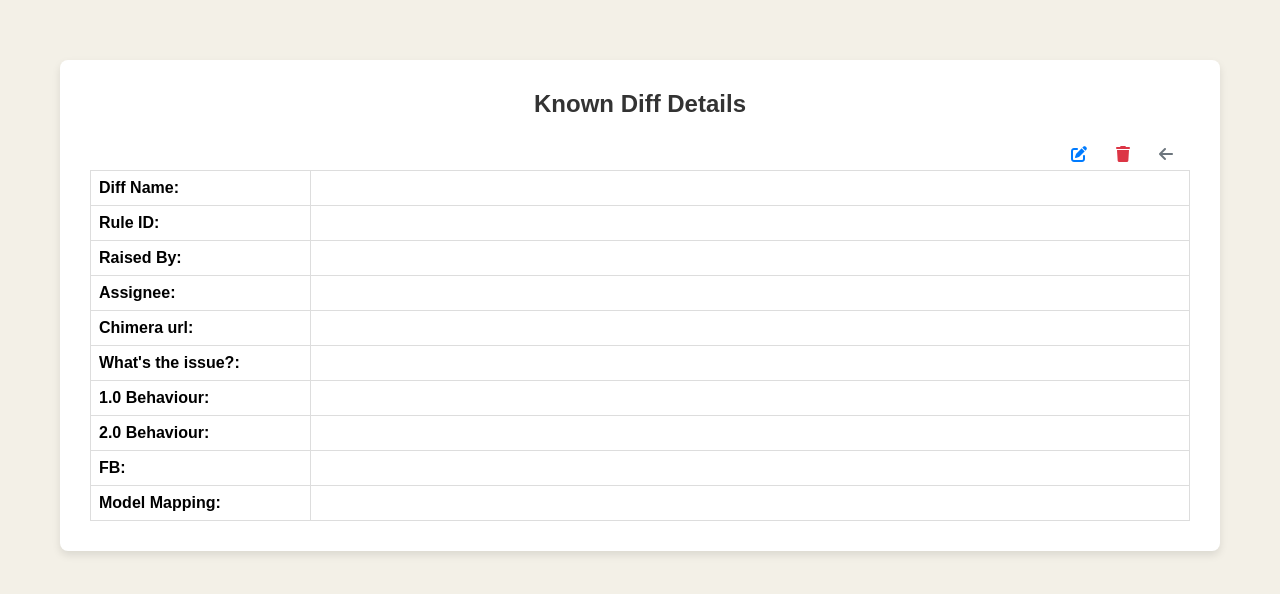
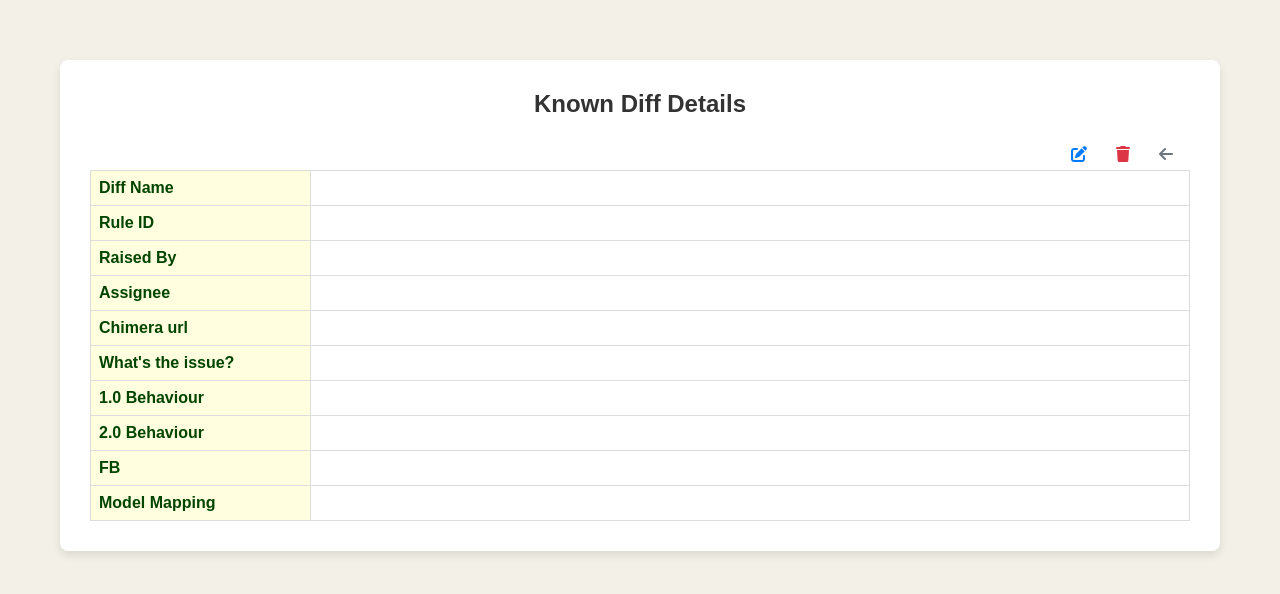
Before and after one commit to mohan277/known-diff-automation, a Django app: template templates/detail_known_diff.html in a window 1280 px wide. Shown: the top 594 px of the page. Run offline with Django 4.2, Linux system fonts and the light colour scheme; the template is opened without the code that fills it, so the values that code supplies are empty.

Commit message:
css changes in detail page

```diff
--- a/templates/create_known_diff.html
+++ b/templates/create_known_diff.html
@@ -83,9 +83,9 @@
                     </div>
                     <details>
                         <summary>
-                                <button style="border: 1px solid black;" class="toggle-code" type="submit">Create Known Diff</button>
-                                <button style="border: 1px solid black; margin-left: 10px; background-color: whitesmoke; width: 113px;" class="toggle-code">
-                                    <a style="text-decoration: none; color: black;" href="{% url 'list_known_diff' %}">Cancel</a></button>
+                                <button style="border: 1px solid black; background-color: #28a745; font-weight: bold;" class="toggle-code" type="submit">Submit</button>
+                                <button style="border: 1px solid black; margin-left: 10px; background-color: whitesmoke; font-weight: bold;" class="toggle-code">
+                                    <a style="text-decoration: none; color: black;" href="{% url 'list_known_diff' %}?per_page=2">Cancel</a></button>
                         </summary>
                     </details>
                 </form>
--- a/templates/detail_known_diff.html
+++ b/templates/detail_known_diff.html
@@ -59,6 +59,8 @@
             width: 20%;
             text-align: left;
             font-weight: bold;
+            color: #004400;
+            background-color: #FFFFDF;
         }
         .action-buttons {
             margin-top: 20px;
@@ -109,50 +111,50 @@
                     <i class="fa fa-trash"></i>
                 </a>
                 <!-- Back Button -->
-                <a href="{% url 'list_known_diff' %}" class="btn btn-secondary" title="Back">
+                <a href="{% url 'list_known_diff' %}?per_page=2" class="btn btn-secondary" title="Back">
                     <i class="fa fa-arrow-left"></i>
                 </a>
             </div>
             <table>
                 <tbody>
                     <tr>
-                        <td class="first-col">Diff Name:</td>
+                        <td class="first-col">Diff Name</td>
                         <td>{{known_diff_details.diff_name}}</td>
                     </tr>
                     <tr>
-                        <td class="first-col">Rule ID:</td>
+                        <td class="first-col">Rule ID</td>
                         <td>{{known_diff_details.rule_id}}</td>
                     </tr>
                     <tr>
-                        <td class="first-col">Raised By:</td>
+                        <td class="first-col">Raised By</td>
                         <td>{{known_diff_details.raised_by_name}}</td>
                     </tr>
                     <tr>
-                        <td class="first-col">Assignee:</td>
+                        <td class="first-col">Assignee</td>
                         <td>{{known_diff_details.assigned_to_name}}</td>
                     </tr>
                     <tr>
-                        <td class="first-col">Chimera url:</td>
+                        <td class="first-col">Chimera url</td>
                         <td>{{known_diff_details.diff_url}}</td>
                     </tr>
                     <tr>
-                        <td class="first-col">What's the issue?:</td>
+                        <td class="first-col">What's the issue?</td>
                         <td>{{known_diff_details.issue_description}}</td>
                     </tr>
                     <tr>
-                        <td class="first-col">1.0 Behaviour:</td>
+                        <td class="first-col">1.0 Behaviour</td>
                         <td>{{known_diff_details.behaviour1}}</td>
                     </tr>
                     <tr>
-                        <td class="first-col">2.0 Behaviour:</td>
+                        <td class="first-col">2.0 Behaviour</td>
                         <td>{{known_diff_details.behaviour2}}</td>
                     </tr>
                     <tr>
-                        <td class="first-col">FB:</td>
+                        <td class="first-col">FB</td>
                         <td>{{known_diff_details.fb}}</td>
                     </tr>
                     <tr>
-                        <td class="first-col">Model Mapping:</td>
+                        <td class="first-col">Model Mapping</td>
                         <td>{{known_diff_details.model_mapping}}</td>
                     </tr>
                 </tbody>
```
Also changed, not shown: templates/list_known_diff.html (+1 -14 lines).
